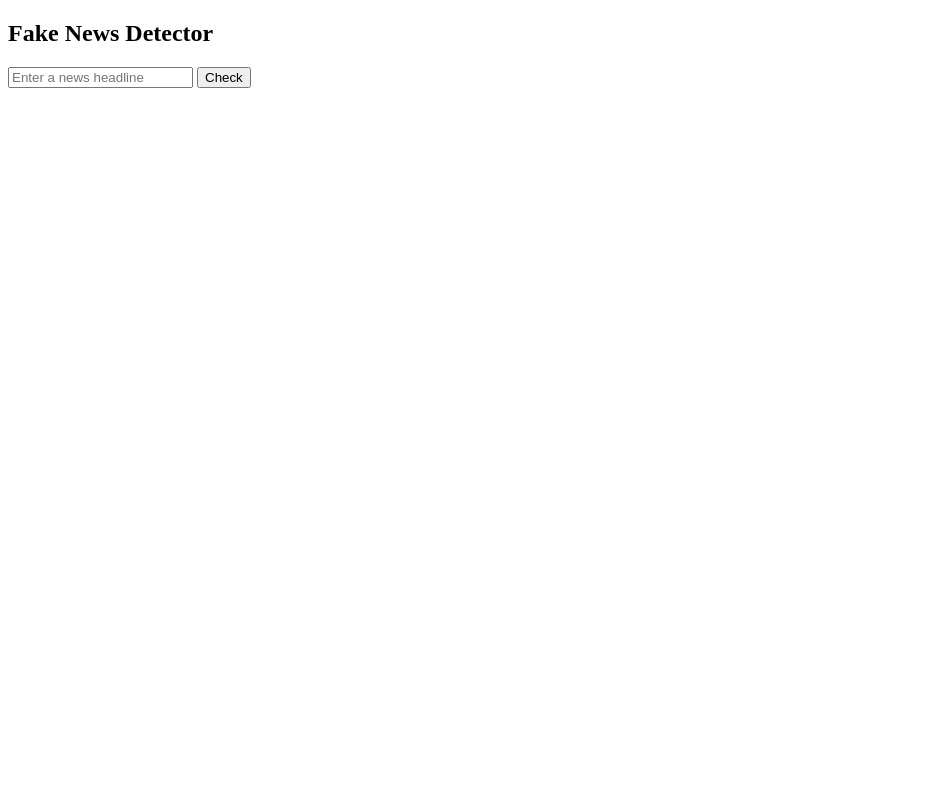
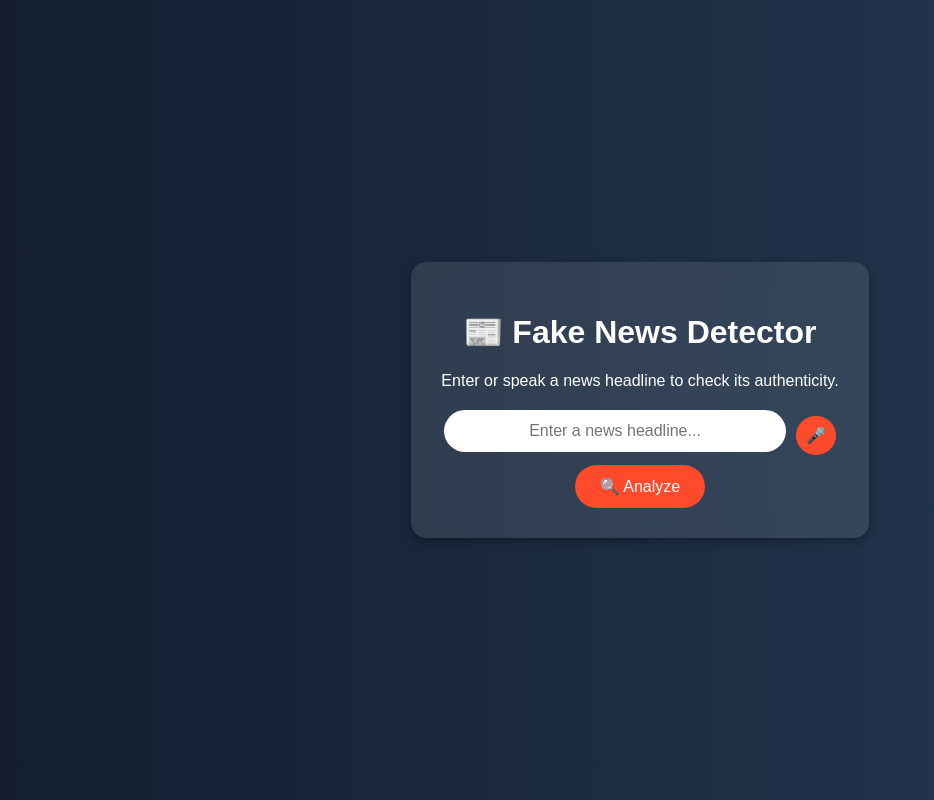
Before and after one commit to ShreyaR226/Practice-demo, a plain HTML site: page index.html in a window 1280 px wide. Shown: the whole page, without its empty margins (0-934 px from the left). Drawn offline with Linux system fonts and the light colour scheme.

Commit message:
Update index.html

```diff
--- a/index.html
+++ b/index.html
@@ -1,24 +1,223 @@
 <!DOCTYPE html>
 <html lang="en">
+
 <head>
+    <meta charset="UTF-8">
+    <meta name="viewport" content="width=device-width, initial-scale=1.0">
     <title>Fake News Detector</title>
+    <style>
+        /* Gradient Background */
+        body {
+            font-family: 'Poppins', sans-serif;
+            background: linear-gradient(to right, #141e30, #243b55);
+            display: flex;
+            justify-content: center;
+            align-items: center;
+            height: 100vh;
+            margin: 0;
+        }
+
+        /* Glassmorphism Container */
+        .container {
+            background: rgba(255, 255, 255, 0.1);
+            backdrop-filter: blur(10px);
+            border-radius: 15px;
+            padding: 30px;
+            text-align: center;
+            box-shadow: 0 4px 10px rgba(0, 0, 0, 0.3);
+            max-width: 400px;
+            color: white;
+        }
+
+        /* Input Container */
+        .input-container {
+            display: flex;
+            align-items: center;
+            justify-content: center;
+        }
+
+        /* Input Field */
+        input {
+            width: 80%;
+            padding: 12px;
+            border: none;
+            border-radius: 25px;
+            text-align: center;
+            font-size: 16px;
+            outline: none;
+        }
+
+        /* Microphone Button */
+        #micBtn {
+            background: #ff4b2b;
+            color: white;
+            border: none;
+            padding: 10px;
+            border-radius: 50%;
+            cursor: pointer;
+            margin-left: 10px;
+            transition: 0.3s;
+        }
+
+        #micBtn:hover {
+            background: #ff3b1f;
+            transform: scale(1.1);
+        }
+
+        /* Button */
+        button {
+            background: #ff4b2b;
+            color: white;
+            font-size: 16px;
+            border: none;
+            padding: 12px 25px;
+            cursor: pointer;
+            border-radius: 25px;
+            transition: 0.3s;
+            margin-top: 10px;
+        }
+
+        button:hover {
+            background: #ff3b1f;
+            transform: scale(1.05);
+        }
+
+        /* Loading Animation */
+        .hidden {
+            display: none;
+        }
+
+        #loading {
+            margin-top: 15px;
+        }
+
+        .spinner {
+            border: 5px solid rgba(255, 255, 255, 0.3);
+            border-top: 5px solid #ff4b2b;
+            border-radius: 50%;
+            width: 30px;
+            height: 30px;
+            animation: spin 1s linear infinite;
+            margin: auto;
+        }
+
+        @keyframes spin {
+            0% {
+                transform: rotate(0deg);
+            }
+
+            100% {
+                transform: rotate(360deg);
+            }
+        }
+
+        /* Result Box */
+        #result-box {
+            margin-top: 20px;
+            padding: 15px;
+            border-radius: 10px;
+            display: none;
+            font-weight: bold;
+            font-size: 18px;
+        }
+
+        /* Fake News Detected */
+        .fake {
+            background: rgba(255, 0, 0, 0.2);
+            color: #ff0000;
+        }
+
+        /* Real News */
+        .real {
+            background: rgba(0, 255, 0, 0.2);
+            color: #00ff00;
+        }
+    </style>
 </head>
+
 <body>
-		<h2>Fake News Detector</h2>
-		<input id="newsInput" type="text" placeholder="Enter a news headline" />
-		<button onclick="checkNews()">Check</button>
+    <div class="container">
+        <h1>📰 Fake News Detector</h1>
+        <p>Enter or speak a news headline to check its authenticity.</p>
+
+        <div class="input-container">
+            <input id="newsInput" type="text" placeholder="Enter a news headline...">
+            <button id="micBtn">🎤</button>
+        </div>
+
+        <button onclick="checkNews()">🔍 Analyze</button>
+
+        <!-- Loading Animation -->
+        <div id="loading" class="hidden">
+            <div class="spinner"></div>
+        </div>
+
+        <div id="result-box">
             <p id="result"></p>
+        </div>
+    </div>
+
     <script>
-			const fakeKeywords = ["shocking", "miracle", "scandal", "hoax"];
+        // Fake news detection logic
+        const fakeKeywords = ["shocking", "miracle", "scandal", "hoax", "clickbait", "fake", "exposed", "unbelievable"];
+
         function checkNews() {
             let news = document.getElementById("newsInput").value.toLowerCase();
-				let score = fakeKeywords.filter((word) => news.includes(word)).length;
+
+            if (news.trim() === "") {
+                alert("Please enter a headline!");
+                return;
+            }
+
+            // Show loading animation
+            document.getElementById("loading").classList.remove("hidden");
+
+            // Simulate delay (fake AI processing effect)
+            setTimeout(() => {
+                // Hide loading animation
+                document.getElementById("loading").classList.add("hidden");
+
+                // Count how many fake keywords are in the input
+                let score = fakeKeywords.filter(word => news.includes(word)).length;
+
+                // Calculate probability
                 let probability = Math.min(score * 20, 100);
-				let message =
-					probability > 50 ? "This might be FAKE news!" : "This looks real.";
-				document.getElementById("result").innerText = `Fake Probability:
- ${probability}%\n${message}`;
+
+                // Display message based on probability score
+                let resultBox = document.getElementById("result-box");
+                let resultText = document.getElementById("result");
+
+                if (probability > 50) {
+                    resultBox.className = "fake"; // Red background
+                    resultText.innerHTML = `🚨 Fake Probability: <strong>${probability}%</strong><br>⚠️ This might be FAKE news!`;
+                } else {
+                    resultBox.className = "real"; // Green background
+                    resultText.innerHTML = `✅ Fake Probability: <strong>${probability}%</strong><br>✔️ This looks real.`;
                 }
+
+                // Show result box
+                resultBox.style.display = "block";
+            }, 2000);
+        }
+
+        // 🎤 Speech Recognition (Voice Input)
+        document.getElementById("micBtn").addEventListener("click", () => {
+            let recognition = new (window.SpeechRecognition || window.webkitSpeechRecognition)();
+            recognition.lang = "en-US";
+
+            recognition.start();
+
+            recognition.onresult = (event) => {
+                let transcript = event.results[0][0].transcript;
+                document.getElementById("newsInput").value = transcript;
+            };
+
+            recognition.onerror = (event) => {
+                alert("Speech recognition error: " + event.error);
+            };
+        });
+
     </script>
 </body>
+
 </html>
```
Lines whose indentation alone changed are shown as unchanged.
